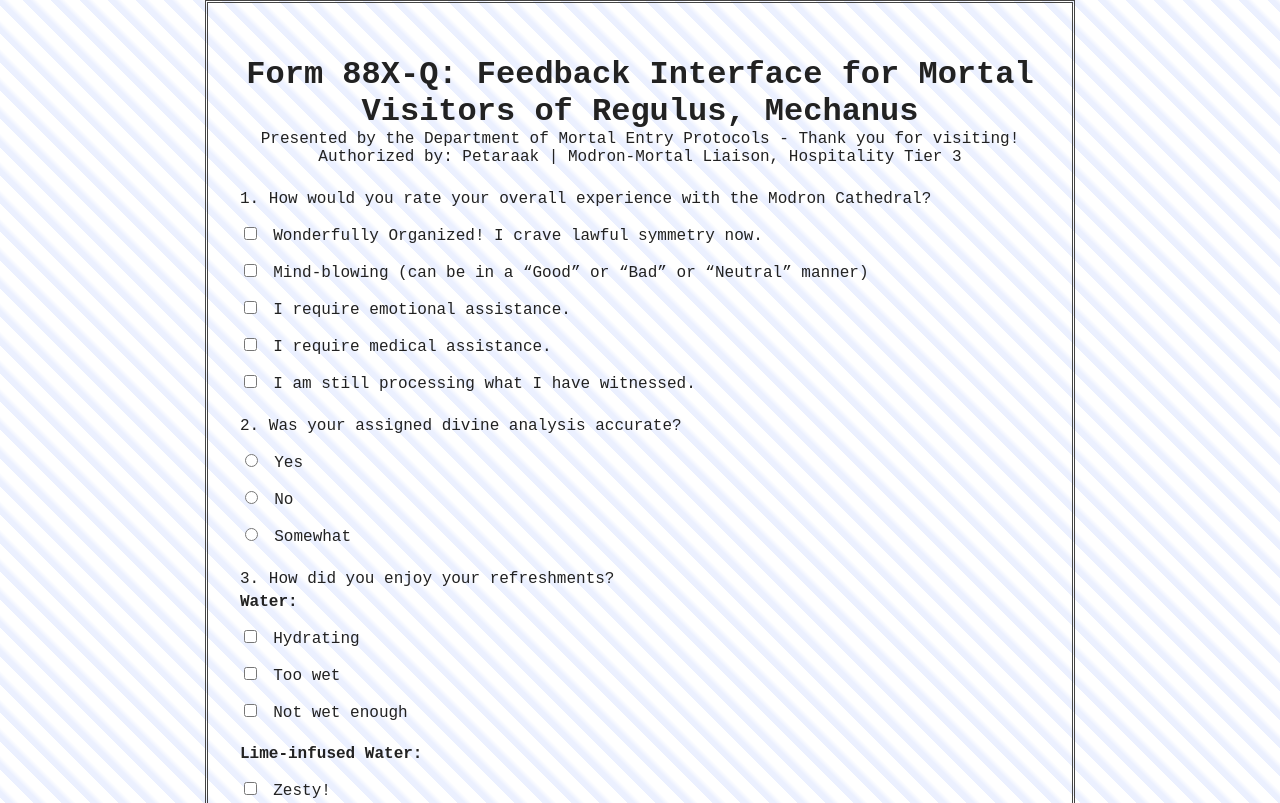
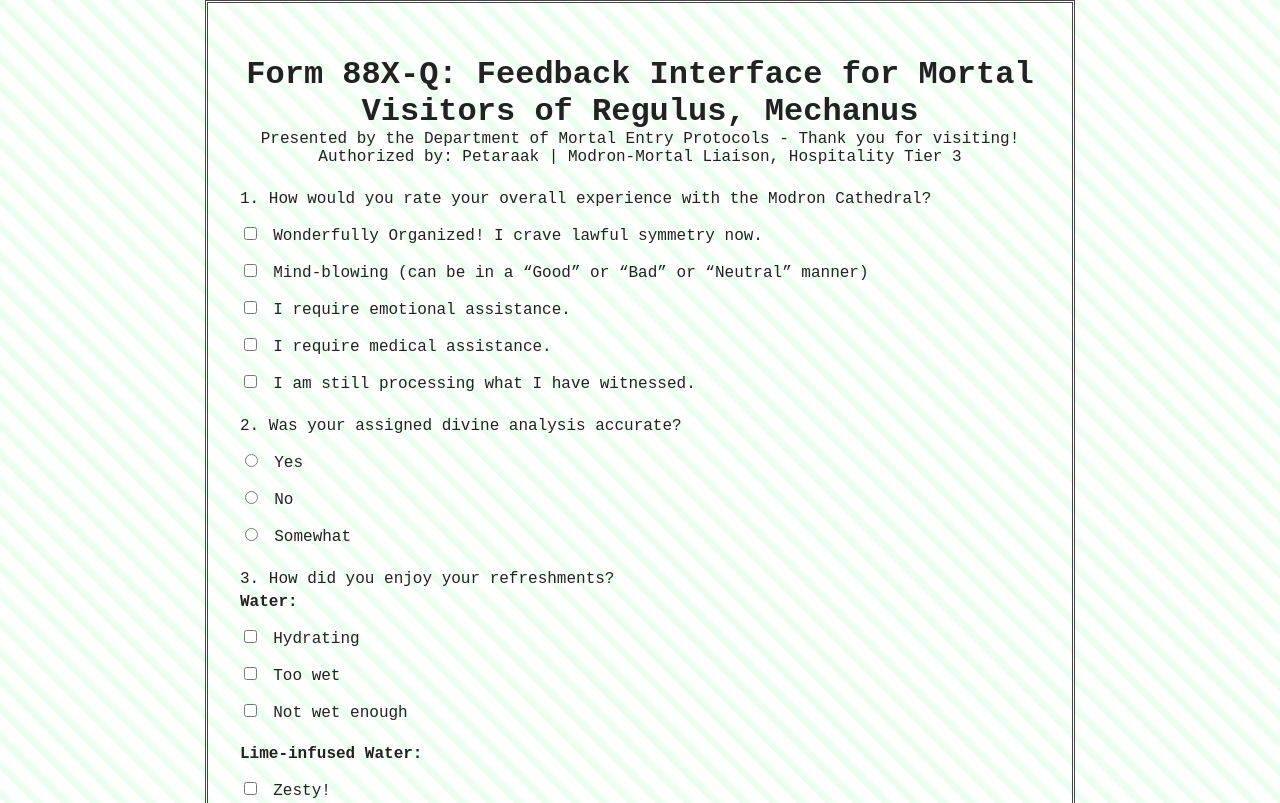
Before and after one commit to elissa-alves/form-88xq, a plain HTML site: page index.html in a window 1280 px wide. Shown: the top 803 px of the page. Drawn offline with Linux system fonts and the light colour scheme.

Commit message:
Update index.html

```diff
--- a/index.html
+++ b/index.html
@@ -13,7 +13,7 @@
       margin: 0 auto;
       padding: 2em;
       border: 3px double #444;
-      background-image: repeating-linear-gradient(45deg, #EBF0FF, #EBF0FF 5px, #FFFFFF 10px, #FFFFFF 20px);
+      background-image: repeating-linear-gradient(45deg, #EBFFEF, #EBFFEF 5px, #FFFFFF 10px, #FFFFFF 20px);
     }
     h1, h2 {
       text-align: center;
```
